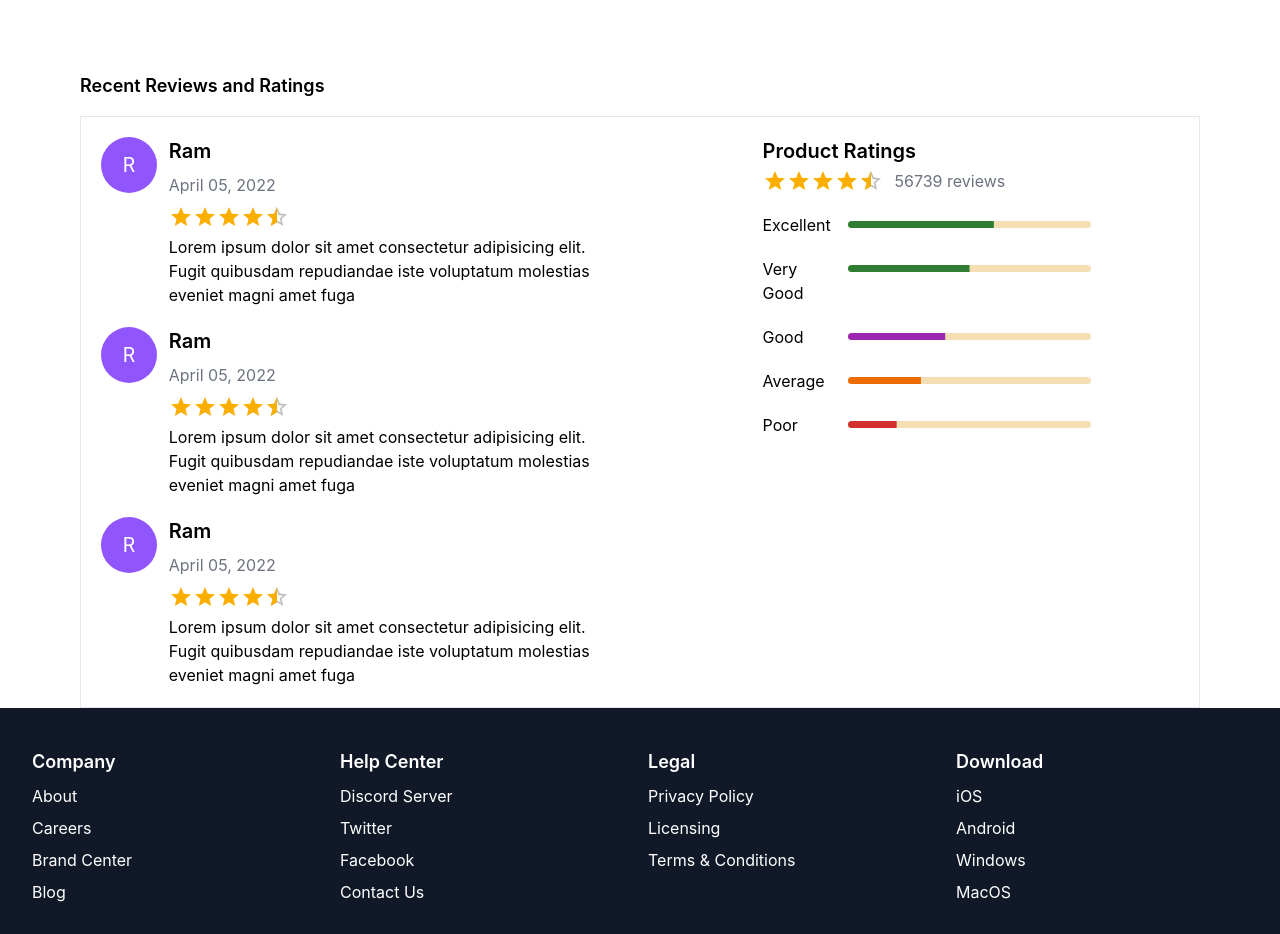
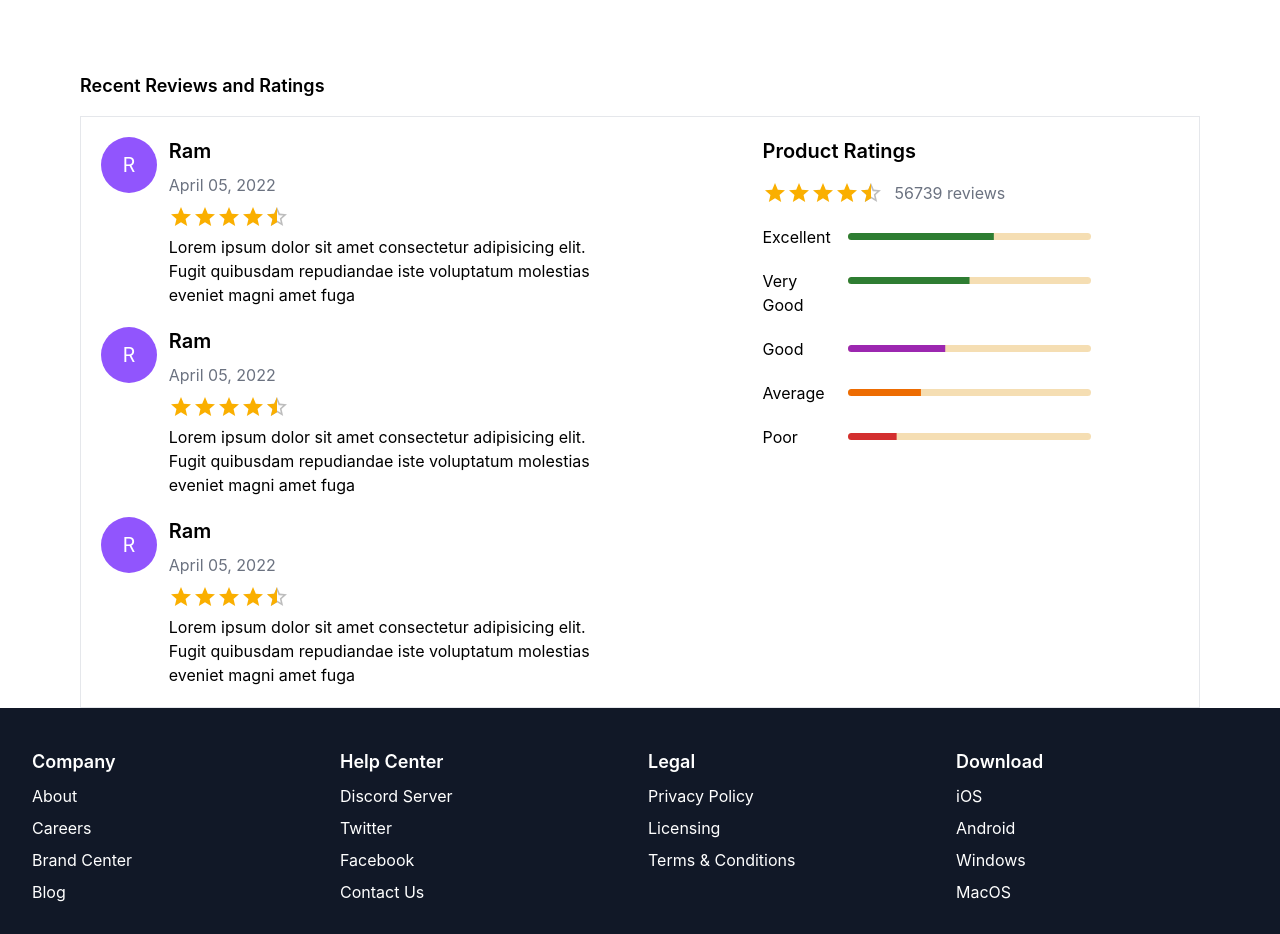
Before and after one commit to Jagadish03/Ecommerse, a React (Create React App) app: page / in a window 1280 px wide. Shown: the part 1160-2094 px from the top of the page. Built offline with nearby package versions, Linux system fonts and the light colour scheme.

Commit message:
Ratings reviews

```diff
--- a/src/customer/components/ProductDetails/ProductDetails.jsx
+++ b/src/customer/components/ProductDetails/ProductDetails.jsx
@@ -343,7 +343,7 @@ export default function ProductDetails() {
                 </div>
               </Grid>
               <Grid item xs={5}>
-                <h1 className="text-xl font-semibold pb-1 ">Product Ratings</h1>
+                <h1 className="text-xl font-semibold pb-4 ">Product Ratings</h1>
                 <div className="flex items-center space-x-3">
                   <Rating value={4.5} precision={0.5} readOnly />
                   <p className="text-gray-500">56739 reviews</p>
```
